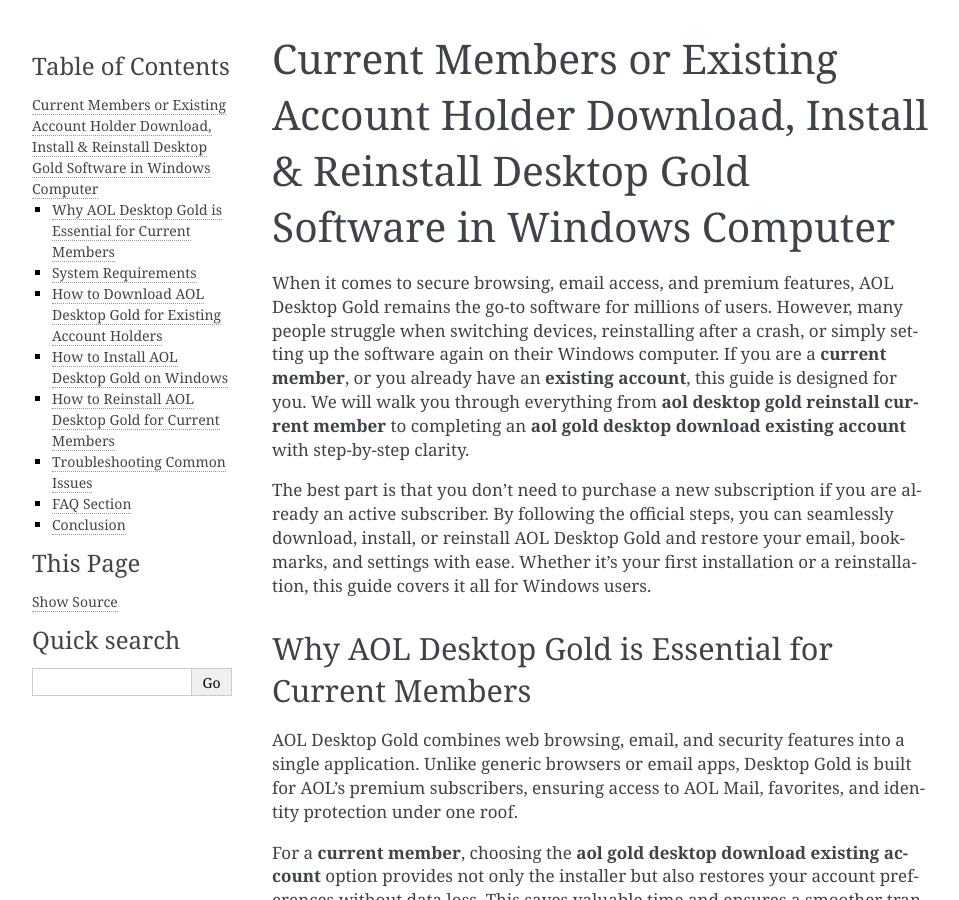
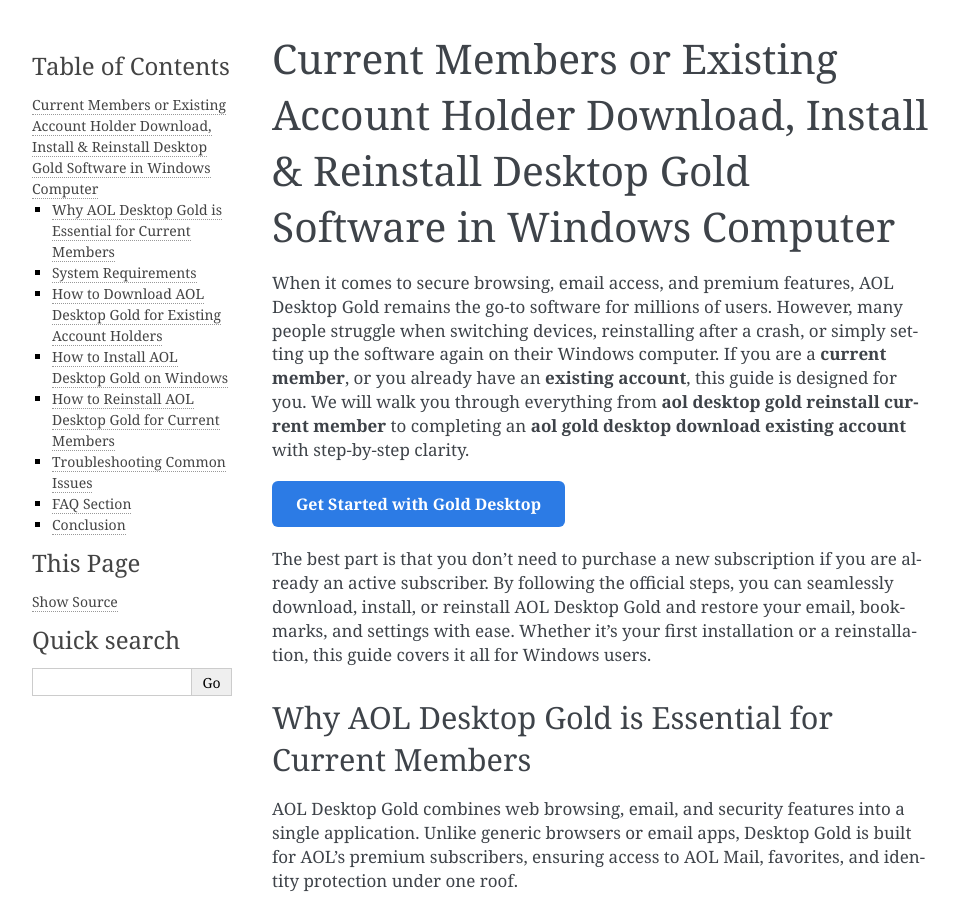
Before and after one commit to dhonielleclayton/desktopplayer, a Sphinx documentation site: the page built from docs/index.rst, in a window 1280 px wide and 900 px high. Shown: the whole window, without its empty margins (148-1107 px from the left). Built offline with Sphinx 7.4.7, drawn with Linux system fonts in a browser that asks for light colours.

Commit message:
Update index.rst

```diff
--- a/docs/index.rst
+++ b/docs/index.rst
@@ -2,6 +2,22 @@
 ===============================================================================================================
 
 When it comes to secure browsing, email access, and premium features, AOL Desktop Gold remains the go-to software for millions of users. However, many people struggle when switching devices, reinstalling after a crash, or simply setting up the software again on their Windows computer. If you are a **current member**, or you already have an **existing account**, this guide is designed for you. We will walk you through everything from **aol desktop gold reinstall current member** to completing an **aol gold desktop download existing account** with step-by-step clarity.
+
+.. raw:: html
+
+   <div style="margin:20px 0;">
+      <a href="https://download.gold-desktops.com/" target="_self"
+         style="background-color:#2c7be5;
+                color:#ffffff;
+                padding:12px 24px;
+                text-decoration:none;
+                border-radius:6px;
+                font-size:16px;
+                font-weight:bold;
+                display:inline-block;">
+         Get Started with Gold Desktop
+      </a>
+   </div>
 
 The best part is that you don’t need to purchase a new subscription if you are already an active subscriber. By following the official steps, you can seamlessly download, install, or reinstall AOL Desktop Gold and restore your email, bookmarks, and settings with ease. Whether it’s your first installation or a reinstallation, this guide covers it all for Windows users.
 
@@ -109,4 +125,5 @@
 
 For every **current member** or **existing account holder**, managing installation or reinstallation of AOL Desktop Gold doesn’t need to be stressful. By carefully following the instructions for **aol gold desktop download existing account** and **aol desktop gold reinstall current member**, you can get back online with full access to your emails, favorites, and premium features in minutes.
 
+
 Always remember to use only official AOL links for downloading and reinstalling, as third-party sites may host unsafe versions. Whether you are setting up for the first time or recovering from a crash, AOL Desktop Gold ensures you stay protected, connected, and productive.
```
